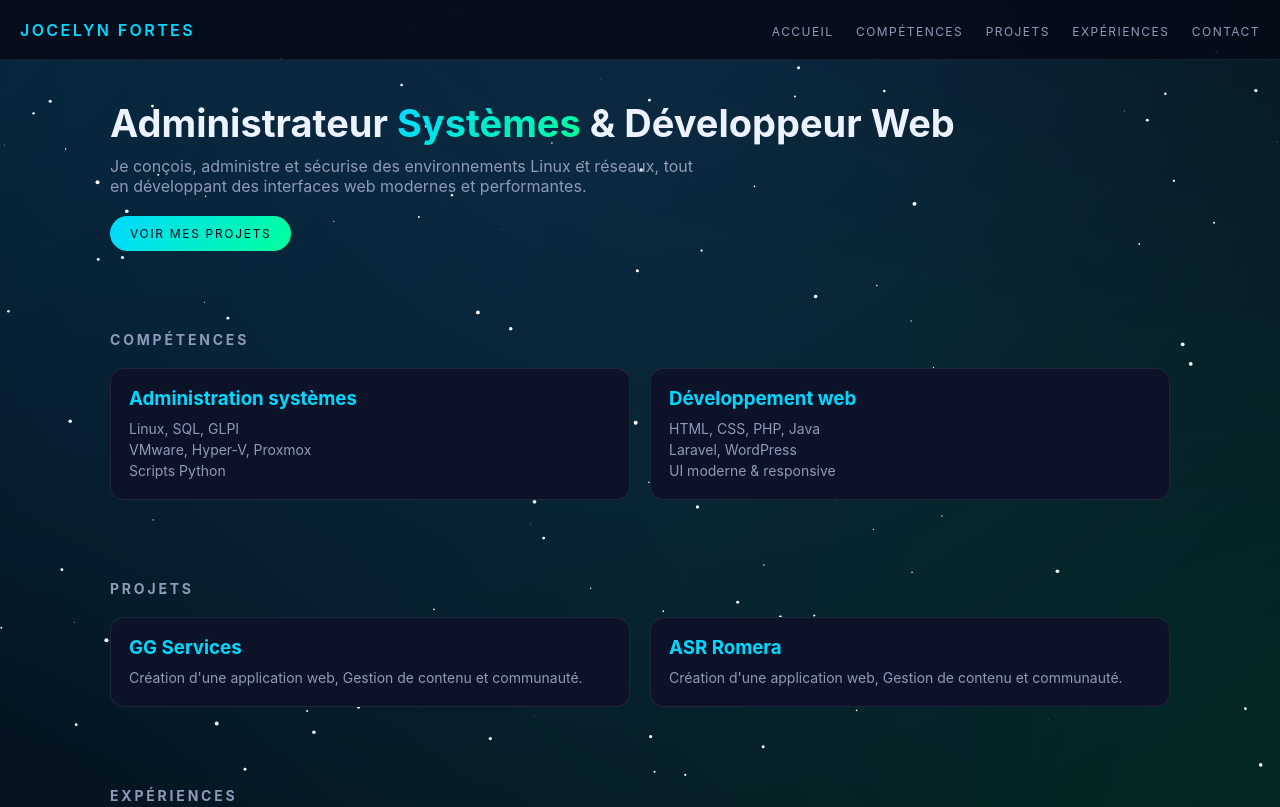
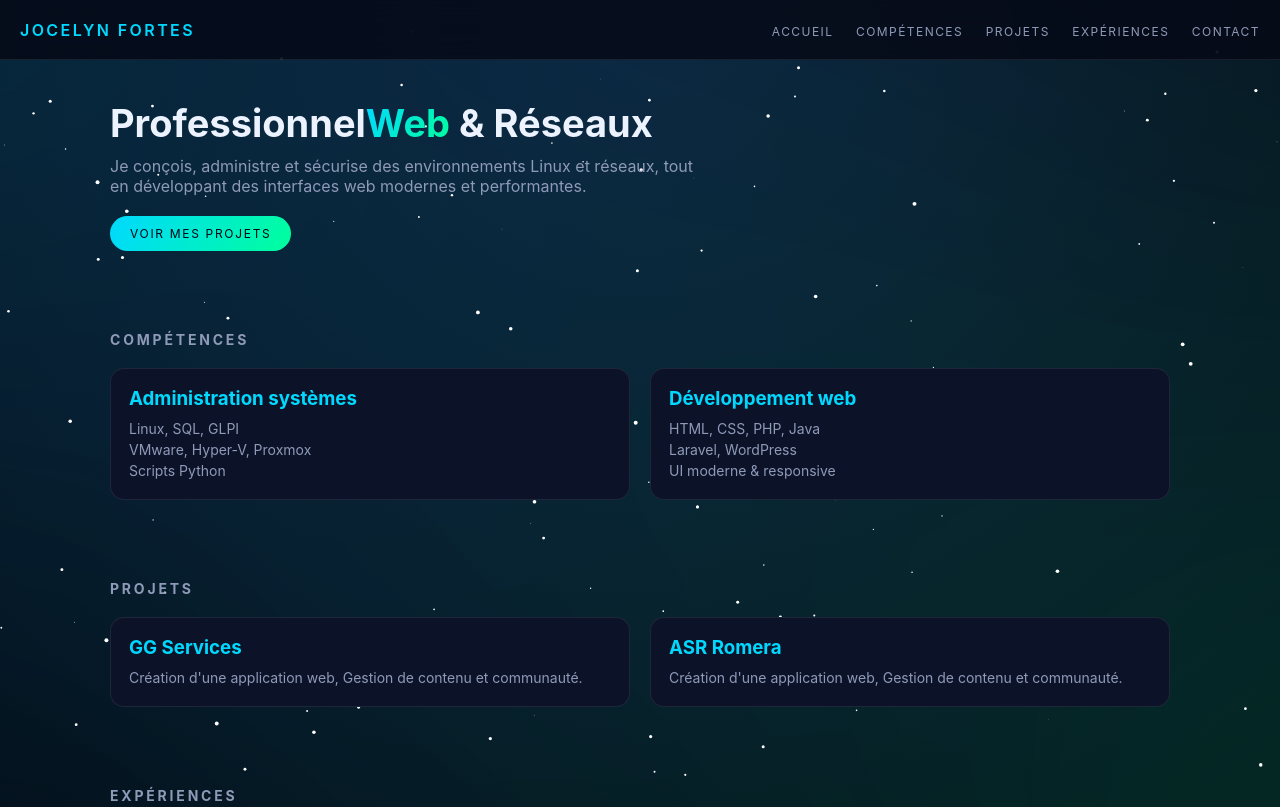
Before and after one commit to jocelynfrts-lab/portfolio, a plain HTML site: page index.html in a window 1280 px wide. Shown: the top 807 px of the page. Drawn offline with Linux system fonts and the light colour scheme.

Commit message:
Mise à jour du texte

```diff
--- a/index.html
+++ b/index.html
@@ -200,7 +200,7 @@ footer{
 <main>
 
 <section id="home" class="hero">
-  <h1>Administrateur <span>Systèmes</span> & Développeur Web</h1>
+  <h1>Professionnel<span>Web</span> & Réseaux</h1>
   <p>
     Je conçois, administre et sécurise des environnements Linux et réseaux,
     tout en développant des interfaces web modernes et performantes.
```
